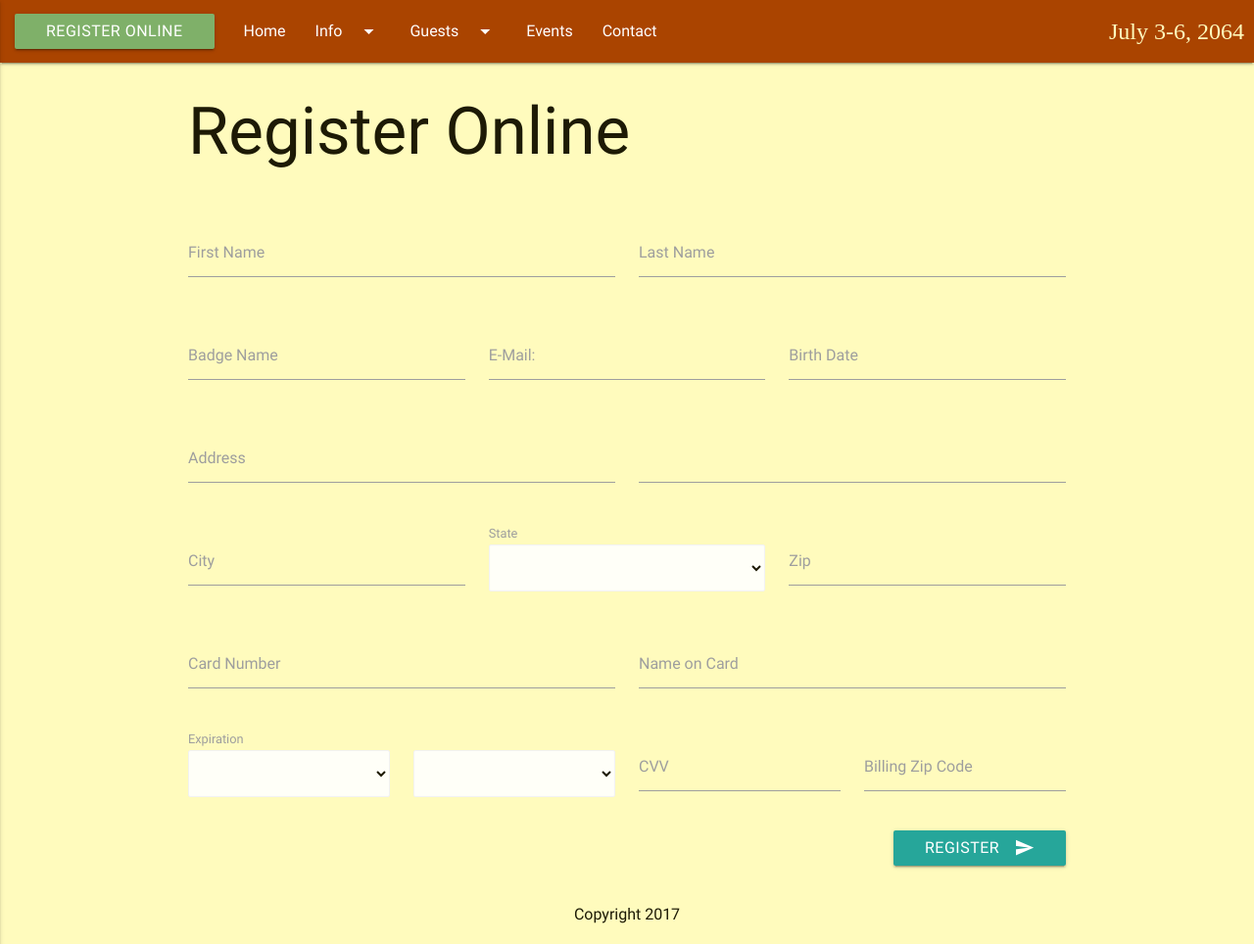
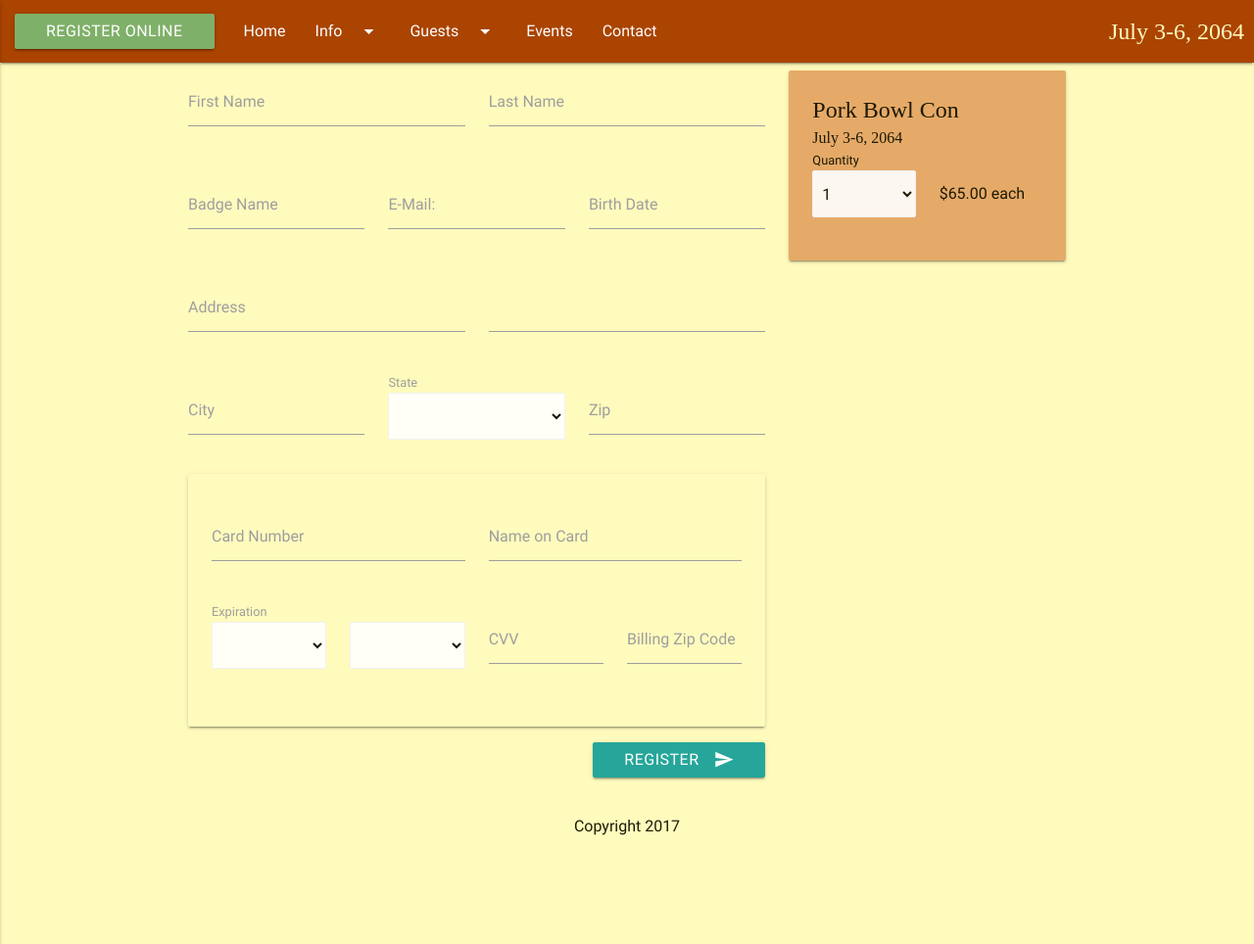
Before and after one commit to fjzusi/Pork-Bowl-Con, a Jekyll site: the page built from registration.html, in a window 1280 px wide and 964 px high. Shown: the whole window at 98% size. Built offline with Jekyll 4.4.1, drawn with Linux system fonts in a browser that asks for light colours.

Commit message:
Finished adding Pricing Section

```diff
--- a/registration.html
+++ b/registration.html
@@ -3,12 +3,43 @@ title: Registration
 ---
 
 <div class="row">
-	<div class="col s12">
-		<h1>Register Online</h1>
+	<div class="col s12 m4 push-m8">
+		<div class="card cart-section">
+			<div class="card-content">
+				<div class="cart-header">Pork Bowl Con</div>
+				<div class="cart-date-header">{{ site.con_date }}</div>
+				<div class="row">
+					<div class="col s6">
+						<label>Quantity</label>
+						<select class="browser-default">
+							<option value="1">1</option>
+							<option value="2">2</option>
+							<option value="3">3</option>
+							<option value="4">4</option>
+							<option value="5">5</option>
+							<option value="6">6</option>
+							<option value="7">7</option>
+							<option value="8">8</option>
+							<option value="9">9</option>
+							<option value="10">10</option>
+							<option value="11">11</option>
+							<option value="12">12</option>
+							<option value="13">13</option>
+							<option value="14">14</option>
+							<option value="15">15</option>
+							<option value="16">16</option>
+							<option value="17">17</option>
+							<option value="18">18</option>
+							<option value="19">19</option>
+							<option value="20">20</option>
+						</select>
+					</div>
+					<div class="col s6 cart-price-display">$65.00 each</div>
 				</div>
 			</div>
-<div class="row">
-	<form class="col s12">
+		</div>
+	</div>
+	<form class="col s12 m8 pull-m4">
 		<div class="row">
 			<div class="input-field col m6 s12">
 				<input id="first_name" type="text" class="validate">
@@ -108,6 +139,8 @@ title: Registration
 				<label for="zip">Zip</label>
 			</div>
 		</div>
+		<div class="card payment-section">
+			<div class="card-content">
 				<div class="row">
 					<div class="input-field col m6 s12">
 						<input id="cc_num" type="text" class="validate">
@@ -166,6 +199,8 @@ title: Registration
 						<label for="billing_zip">Billing Zip Code</label>
 					</div>
 				</div>
+			</div>
+		</div>
 		<button class="btn waves-effect waves-light right" type="submit" name="action">Register
 			<i class="material-icons right">send</i>
 		</button>
```
Also changed, not shown: css/main.css (+1 -1 lines), css/main.less (+26 -0 lines). Lines whose indentation alone changed are shown as unchanged.
